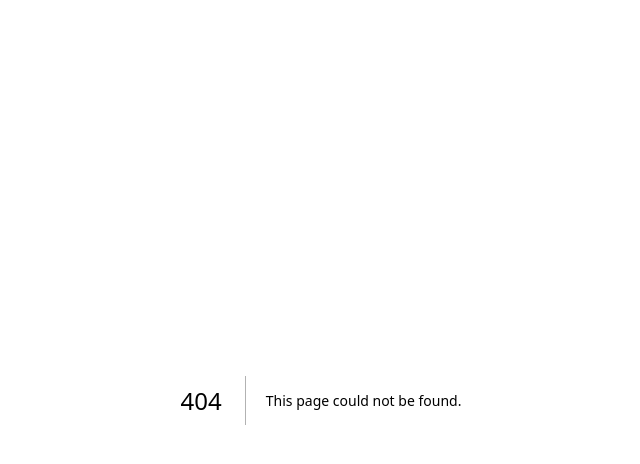
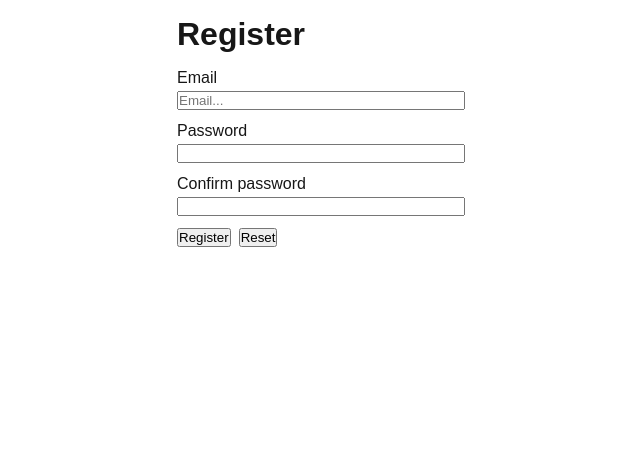
Before and after one commit to nate-hunter/nasalite-2602, a Next.js app: page /register in a window 1280 px wide. Before the commit this address had no page. Shown: the top 464 px of the page, without its empty margins (319-959 px from the left). Built offline with nearby package versions, Linux system fonts and the light colour scheme.

Commit message:
Implemented `register` page component: Created a new registration page with email and password fields, form handling, and reset functionality.

```diff
--- /dev/null
+++ b/src/app/(auth)/register/page.tsx
@@ -0,0 +1,107 @@
+'use client';
+
+import { SubmitEvent, useState } from 'react';
+
+type AuthUser = {
+	email: string;
+	password: string;
+};
+
+function registerwithemailpassword(authuser: AuthUser) {
+	// TODO: call API (e.g. Supabase auth signUp). authuser.email, authuser.password available.
+	console.log({ authuser });
+}
+
+export default function RegisterPage() {
+	const [useremail, setuseremail] = useState('');
+	const [userpassword, setuserpassword] = useState('');
+	const [userpasswordconfirm, setuserpasswordconfirm] = useState('');
+
+	function handlesubmit(e: SubmitEvent) {
+		e.preventDefault();
+		if (userpassword !== userpasswordconfirm) return;
+		const authuser: AuthUser = { email: useremail, password: userpassword };
+		registerwithemailpassword(authuser);
+	}
+
+	function handlereset() {
+		setuseremail('');
+		setuserpassword('');
+		setuserpasswordconfirm('');
+	}
+
+	return (
+		<div style={{ maxWidth: '20rem', margin: '0 auto', padding: '1rem' }}>
+			<h1 style={{ marginBottom: '1rem' }}>Register</h1>
+
+			<form onSubmit={handlesubmit} noValidate aria-label="Registration form">
+				<label htmlFor="register-email" style={{ display: 'block', marginBottom: '0.25rem' }}>
+					Email
+				</label>
+				<input
+					id="register-email"
+					type="email"
+					placeholder="Email..."
+					name="useremail"
+					value={useremail}
+					onChange={(e) => setuseremail(e.target.value)}
+					required
+					autoComplete="email"
+					aria-required="true"
+					style={{
+						display: 'block',
+						width: '100%',
+						marginBottom: '0.75rem',
+						boxSizing: 'border-box',
+					}}
+				/>
+
+				<label htmlFor="register-password" style={{ display: 'block', marginBottom: '0.25rem' }}>
+					Password
+				</label>
+				<input
+					id="register-password"
+					type="password"
+					name="userpassword"
+					value={userpassword}
+					onChange={(e) => setuserpassword(e.target.value)}
+					required
+					autoComplete="new-password"
+					aria-required="true"
+					style={{
+						display: 'block',
+						width: '100%',
+						marginBottom: '0.75rem',
+						boxSizing: 'border-box',
+					}}
+				/>
+
+				<label htmlFor="register-password-confirm" style={{ display: 'block', marginBottom: '0.25rem' }}>
+					Confirm password
+				</label>
+				<input
+					id="register-password-confirm"
+					type="password"
+					name="userpasswordconfirm"
+					value={userpasswordconfirm}
+					onChange={(e) => setuserpasswordconfirm(e.target.value)}
+					required
+					autoComplete="new-password"
+					aria-required="true"
+					style={{
+						display: 'block',
+						width: '100%',
+						marginBottom: '0.75rem',
+						boxSizing: 'border-box',
+					}}
+				/>
+				<div style={{ marginTop: '0.5rem', display: 'flex', gap: '0.5rem' }}>
+					<button type="submit">Register</button>
+					<button type="button" onClick={handlereset} aria-label="Reset form">
+						Reset
+					</button>
+				</div>
+			</form>
+		</div>
+	);
+}
```
